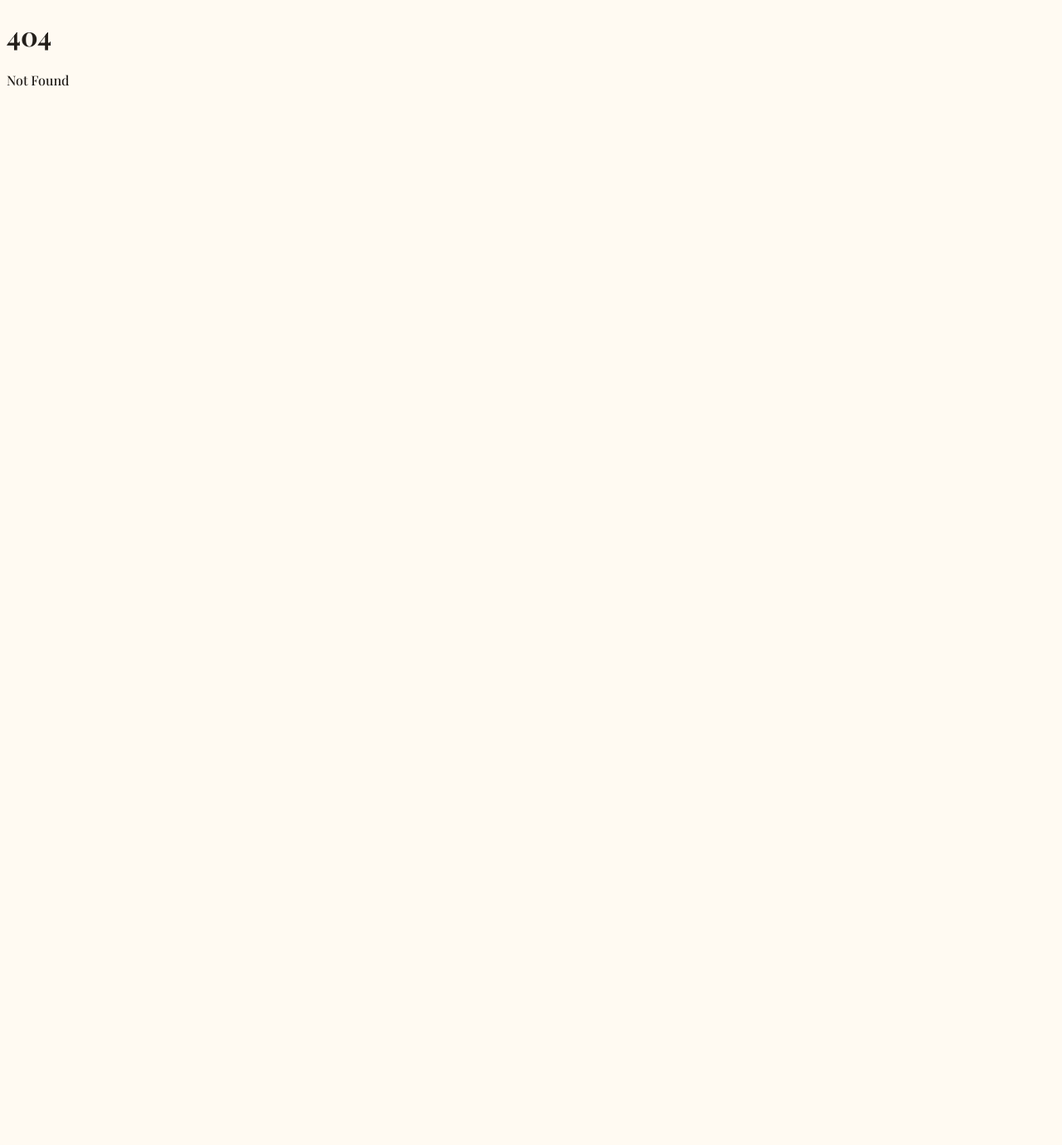
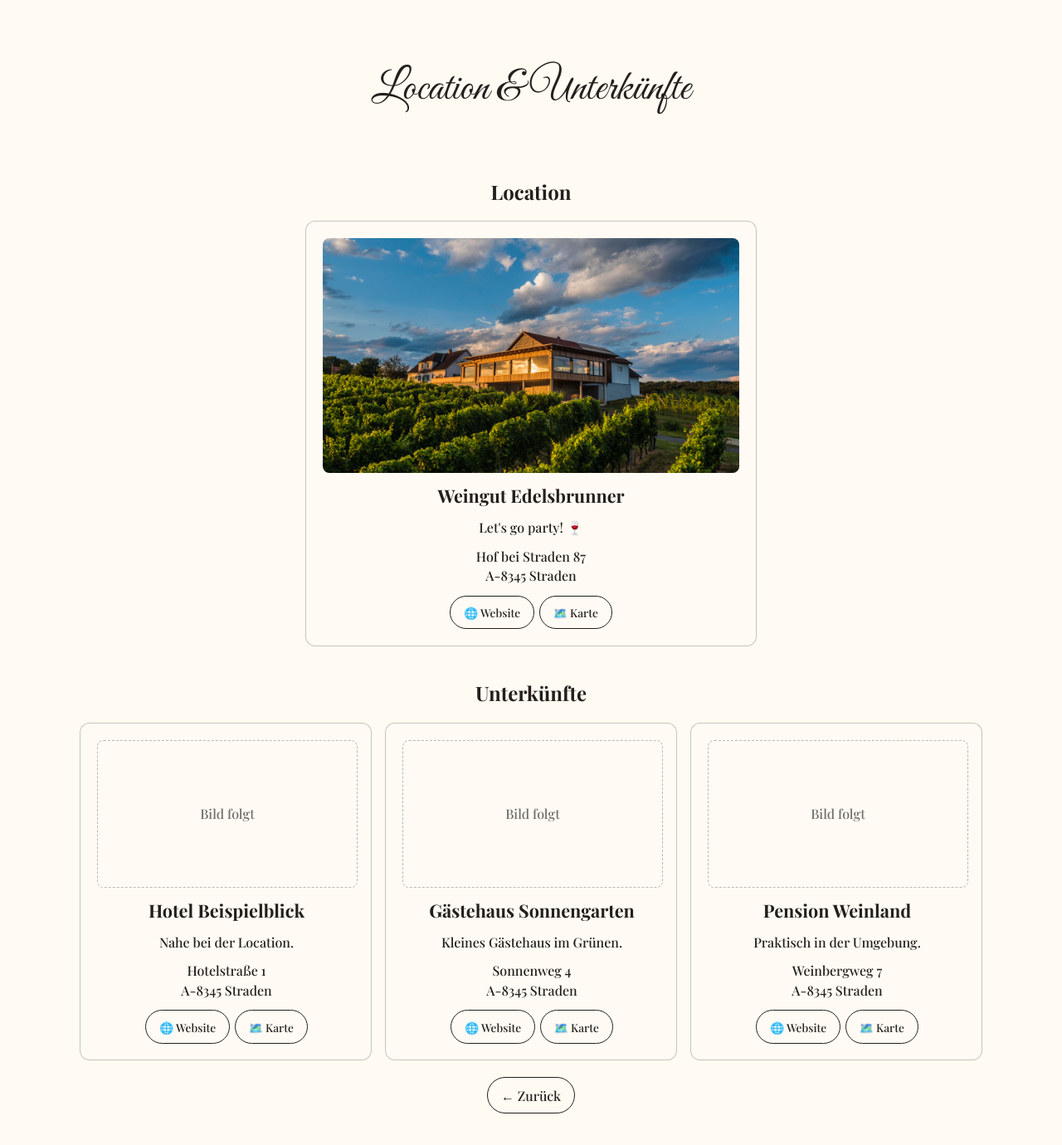
Before and after one commit to mellysam/mellysam.github.io, a SvelteKit app: page /location-unterkuenfte in a window 1280 px wide. Before the commit this address had no page. Shown: the whole page at 83% size. Before the commit the page ends 800 px from the top, so only its background shows below. Built offline with nearby package versions, Linux system fonts and the light colour scheme.

Commit message:
📍 location stuff

```diff
--- a/src/lib/components/Button.svelte
+++ b/src/lib/components/Button.svelte
@@ -1,21 +1,34 @@
 <script lang="ts">
   let {
     children,
+    href,
     onclick,
+    rel,
+    target,
     type = "button",
   }: {
     children: import("svelte").Snippet;
+    href?: string;
     onclick?: (event: MouseEvent) => void;
+    rel?: string;
+    target?: "_blank" | "_self" | "_parent" | "_top";
     type?: "button" | "submit" | "reset";
   } = $props();
 </script>
 
-<button {type} {onclick}>
-  {@render children()}
-</button>
+{#if href}
+  <a class="button" {href} {rel} {target}>
+    {@render children()}
+  </a>
+{:else}
+  <button class="button" {type} {onclick}>
+    {@render children()}
+  </button>
+{/if}
 
 <style>
-  button {
+  .button {
+    display: inline-block;
     padding: 0.65rem 1rem;
     border: 1px solid var(--color-foreground);
     border-radius: 999px;
@@ -23,13 +36,15 @@
     color: var(--color-foreground);
     font: inherit;
     cursor: pointer;
+    text-decoration: none;
+    white-space: nowrap;
     transition:
       background-color 160ms ease,
       color 160ms ease;
   }
 
-  button:hover,
-  button:focus-visible {
+  .button:hover,
+  .button:focus-visible {
     background: var(--color-foreground);
     color: var(--color-background);
   }
--- /dev/null
+++ b/src/lib/components/LocationCard.svelte
@@ -0,0 +1,94 @@
+<script lang="ts">
+  import Button from "$lib/components/Button.svelte";
+
+  let {
+    address,
+    description,
+    imageAlt,
+    imageSrc,
+    mapsUrl,
+    name,
+    website,
+  }: {
+    address: string[];
+    description: string;
+    imageAlt?: string;
+    imageSrc?: string;
+    mapsUrl: string;
+    name: string;
+    website: string;
+  } = $props();
+</script>
+
+<article class="card">
+  {#if imageSrc}
+    <img src={imageSrc} alt={imageAlt ?? ""} />
+  {:else}
+    <div class="image-placeholder" aria-hidden="true">Bild folgt</div>
+  {/if}
+  <h3>{name}</h3>
+  <p>{description}</p>
+  <address>
+    {#each address as line}
+      <span>{line}</span>
+    {/each}
+  </address>
+  <div class="actions">
+    <Button href={website} target="_blank" rel="noreferrer">🌐 Website</Button>
+    <Button href={mapsUrl} target="_blank" rel="noreferrer">🗺️ Karte</Button>
+  </div>
+</article>
+
+<style>
+  .card {
+    display: grid;
+    gap: 0.85rem;
+    width: 100%;
+    box-sizing: border-box;
+    padding: 1.25rem;
+    border: 1px solid color-mix(in srgb, var(--color-foreground) 25%, transparent);
+    border-radius: 0.75rem;
+    background: color-mix(in srgb, var(--color-background) 85%, white);
+  }
+
+  h3 {
+    margin: 0;
+    font-size: 1.35rem;
+  }
+
+  img {
+    display: block;
+    width: 100%;
+    aspect-ratio: 16 / 9;
+    border-radius: 0.5rem;
+    object-fit: cover;
+  }
+
+  .image-placeholder {
+    display: grid;
+    place-items: center;
+    width: 100%;
+    aspect-ratio: 16 / 9;
+    border: 1px dashed color-mix(in srgb, var(--color-foreground) 30%, transparent);
+    border-radius: 0.5rem;
+    color: color-mix(in srgb, var(--color-foreground) 65%, transparent);
+  }
+
+  p {
+    margin: 0;
+  }
+
+  address {
+    display: grid;
+    gap: 0.15rem;
+    font-style: normal;
+  }
+
+  .actions {
+    display: flex;
+    flex-wrap: nowrap;
+    justify-content: center;
+    gap: 0.35rem;
+    font-size: 0.85rem;
+  }
+</style>
--- a/src/routes/+layout.svelte
+++ b/src/routes/+layout.svelte
@@ -25,6 +25,8 @@
     --color-flower-pink: #d94f9f;
     --color-flower-purple: #7c5bd6;
     --color-flower-blue: #2f6fe4;
+    --color-link: #255fbd;
+    --color-link-visited: #255fbd;
     --font-script: "Great Vibes", cursive;
   }
 
@@ -33,4 +35,12 @@
     color: var(--color-foreground);
     font-family: "Playfair Display", Georgia, serif;
   }
+
+  :global(a) {
+    color: var(--color-link);
+  }
+
+  :global(a:visited) {
+    color: var(--color-link-visited);
+  }
 </style>
--- a/src/routes/+page.svelte
+++ b/src/routes/+page.svelte
@@ -1,5 +1,6 @@
 <script lang="ts">
   import AddToCalendarButton from "$lib/components/AddToCalendarButton.svelte";
+  import Button from "$lib/components/Button.svelte";
   import Countdown from "$lib/components/Countdown.svelte";
   import DateHighlight from "$lib/components/DateHighlight.svelte";
   import FlowerStrip from "$lib/components/FlowerStrip.svelte";
@@ -9,14 +10,17 @@
 </script>
 
 <main>
-  <h1 id="page-title">Save the Date</h1>
+  <h1 id="page-title"><a href="/">Save the Date</a></h1>
   <DateHighlight>
     <p class="date"><FormattedDate date={WEDDING_DAY} /></p>
   </DateHighlight>
   <section aria-label="Countdown" aria-live="polite">
     <Countdown date={MEETING_TIME} />
   </section>
-  <AddToCalendarButton start={MEETING_TIME} end={PARTY_TIME} title="Hochzeit Melanie & Samuel" />
+  <div class="buttons">
+    <AddToCalendarButton start={MEETING_TIME} end={PARTY_TIME} title="Hochzeit Melanie & Samuel" />
+    <Button href="/location-unterkuenfte">📍 Location & Unterkünfte</Button>
+  </div>
 </main>
 
 <div class="pixel-us">
@@ -54,10 +58,22 @@
     font-weight: 400;
   }
 
+  h1 a {
+    color: inherit;
+    text-decoration: none;
+  }
+
   .date {
     margin: 0;
     font-size: clamp(2.4rem, 7vw, 4.5rem);
     font-weight: 700;
+  }
+
+  .buttons {
+    display: flex;
+    flex-wrap: wrap;
+    justify-content: center;
+    gap: 0.75rem;
   }
 
   .pixel-us {
--- /dev/null
+++ b/src/routes/location-unterkuenfte/+page.svelte
@@ -0,0 +1,97 @@
+<script lang="ts">
+  import Button from "$lib/components/Button.svelte";
+  import LocationCard from "$lib/components/LocationCard.svelte";
+  import edelsbrunner from "$lib/assets/edelsbrunner.jpg";
+</script>
+
+<main>
+  <h1><a href="/">Location & Unterkünfte</a></h1>
+
+  <section aria-labelledby="location-title">
+    <h2 id="location-title">Location</h2>
+    <div class="venue-card">
+      <LocationCard
+        name="Weingut Edelsbrunner"
+        description="Let's go party! 🍷"
+        imageSrc={edelsbrunner}
+        imageAlt="Weingut Edelsbrunner"
+        website="https://www.weingut-edelsbrunner.at"
+        mapsUrl="https://www.google.com/maps/search/?api=1&query=Weingut%20Edelsbrunner%2C%20Hof%20bei%20Straden%2087%2C%208345%20Straden"
+        address={["Hof bei Straden 87", "A-8345 Straden"]}
+      />
+    </div>
+  </section>
+
+  <section aria-labelledby="accommodation-title">
+    <h2 id="accommodation-title">Unterkünfte</h2>
+    <div class="hotel-cards">
+      <LocationCard
+        name="Hotel Beispielblick"
+        description="Nahe bei der Location."
+        website="https://example.com"
+        mapsUrl="https://www.google.com/maps/search/?api=1&query=Hotel%20Beispielblick%2C%20Straden"
+        address={["Hotelstraße 1", "A-8345 Straden"]}
+      />
+      <LocationCard
+        name="Gästehaus Sonnengarten"
+        description="Kleines Gästehaus im Grünen."
+        website="https://example.com"
+        mapsUrl="https://www.google.com/maps/search/?api=1&query=G%C3%A4stehaus%20Sonnengarten%2C%20Straden"
+        address={["Sonnenweg 4", "A-8345 Straden"]}
+      />
+      <LocationCard
+        name="Pension Weinland"
+        description="Praktisch in der Umgebung."
+        website="https://example.com"
+        mapsUrl="https://www.google.com/maps/search/?api=1&query=Pension%20Weinland%2C%20Straden"
+        address={["Weinbergweg 7", "A-8345 Straden"]}
+      />
+    </div>
+  </section>
+
+  <Button href="../">← Zurück</Button>
+</main>
+
+<style>
+  main {
+    display: grid;
+    justify-items: center;
+    gap: 1.25rem;
+    min-height: 100vh;
+    box-sizing: border-box;
+    padding: 2rem 1rem;
+    text-align: center;
+  }
+
+  h1 {
+    font-family: var(--font-script);
+    font-size: clamp(2rem, 5vw, 3.25rem);
+    font-weight: 400;
+  }
+
+  h1 a {
+    color: inherit;
+    text-decoration: none;
+  }
+
+  section {
+    width: min(100%, 68rem);
+  }
+
+  .venue-card {
+    max-width: 34rem;
+    margin-inline: auto;
+  }
+
+  .hotel-cards {
+    display: flex;
+    flex-wrap: wrap;
+    justify-content: center;
+    gap: 1rem;
+  }
+
+  .hotel-cards :global(.card) {
+    flex: 1 1 18rem;
+    max-width: 22rem;
+  }
+</style>
```
Also changed, not shown: src/lib/assets/edelsbrunner.jpg (added).
